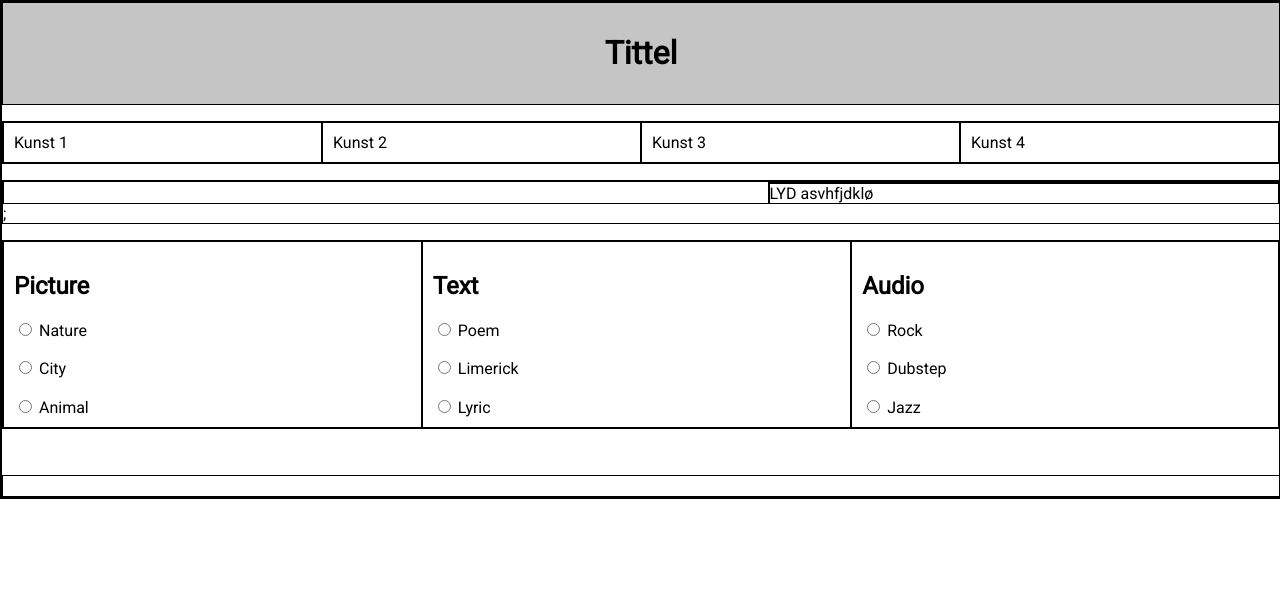
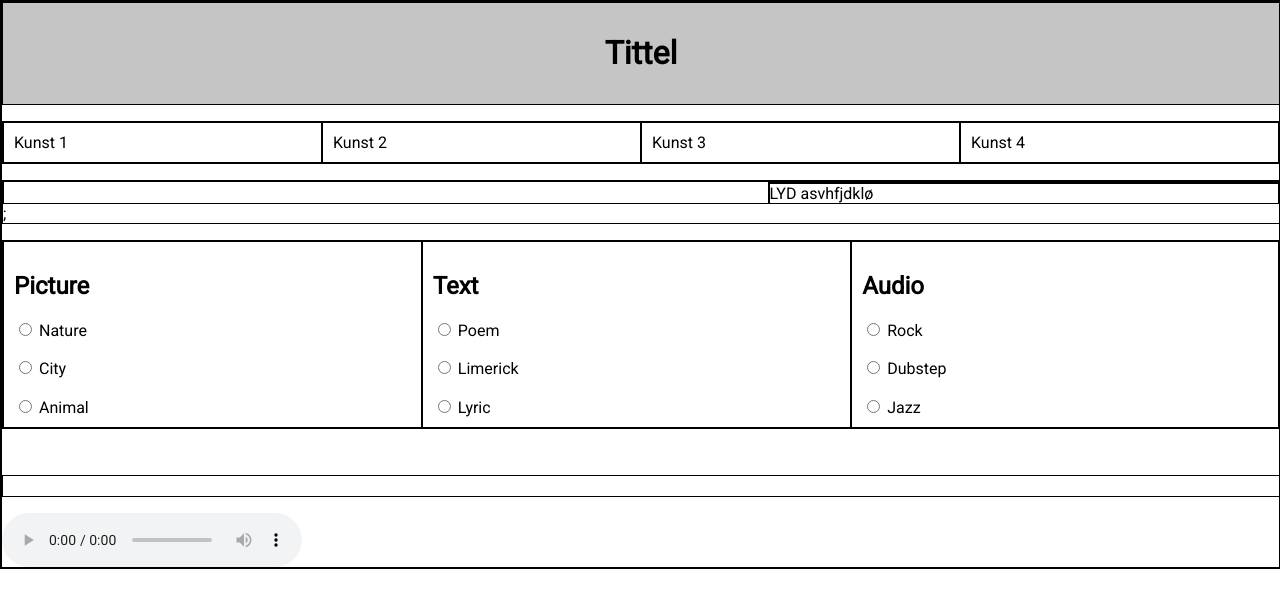
Before and after one commit to IT2810/it2810-webutvikling-h18-prosjekt-2-gruppe--08, a React (Create React App) app: page / in a window 1280 px wide. Shown: the top 608 px of the page. Built offline with nearby package versions, Linux system fonts and the light colour scheme.

Commit message:
#4 hente inn musikk

```diff
--- a/src/components/App.js
+++ b/src/components/App.js
@@ -1,5 +1,5 @@
 import React, { Component } from 'react';
-import axios from 'axios';
+import axios  from 'axios';
 
 // Component
 import Header from './header';
@@ -13,6 +13,7 @@ class App extends Component {
 
     constructor(props) {
         super(props);
+
 
         this.onTabClick = this.onTabClick.bind(this)
         this.onCategoryClick = this.onCategoryClick.bind(this)
@@ -137,7 +138,6 @@ class App extends Component {
 
 
 
-
   render() {
     console.log("-------------------------------------------");
     console.log(this.state.activeCategories);
@@ -153,6 +153,10 @@ class App extends Component {
           picture = {this.state.activePicture[0]}/>
           <Menu onCategoryChanged={this.onCategoryClick}/>
           <Footer/>
+          <audio controls>
+              <source src="" type="audio/ogg"/>
+                  <source src="" type="audio/mpeg"/>
+          </audio>
       </div>
     );
   }
```
